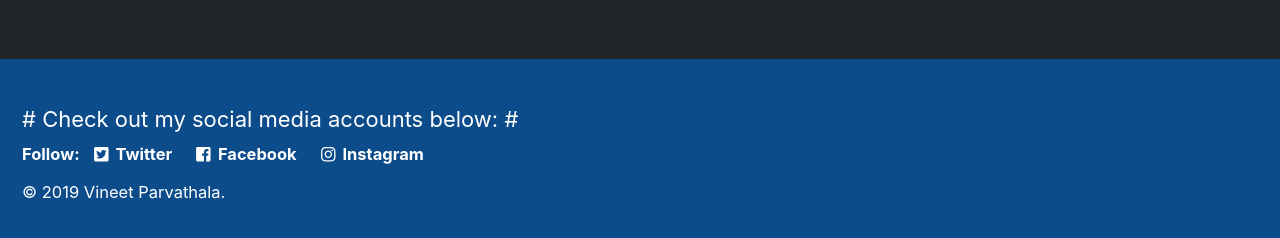
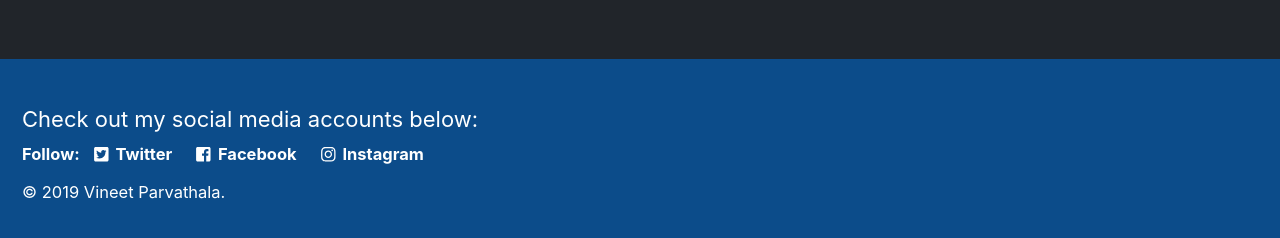
Before and after one commit to vparv/vparv.github.io, a Jekyll site: the page built from index.html, in a window 1280 px wide and 900 px high, scrolled down 283 px. Shown: the part 651-889 px from the top of the window. Built offline with Jekyll 4.4.1, drawn with Linux system fonts in a browser that asks for light colours; cached includes are drawn as plain includes; nearby versions of some CDN libraries; library files that are not in the unit come from our copies; the list of posts is cut into pages by our own code.

Commit message:
updated footer

```diff
--- a/_layouts/default.html
+++ b/_layouts/default.html
@@ -34,8 +34,8 @@ toc_icon: "cog"
 
     <div class="page__footer">
       <footer>
-        #{% include footer/custom.html %}
-        #{% include_cached footer.html %}
+        {% include footer/custom.html %}
+        {% include_cached footer.html %}
       </footer>
     </div>
 
```
